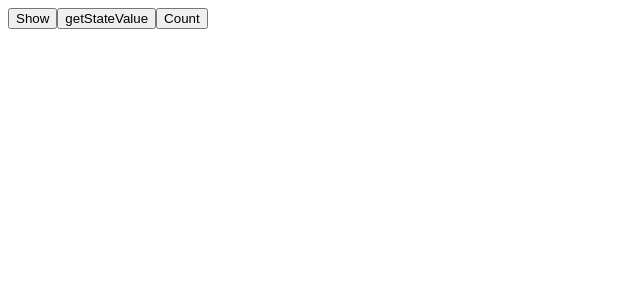
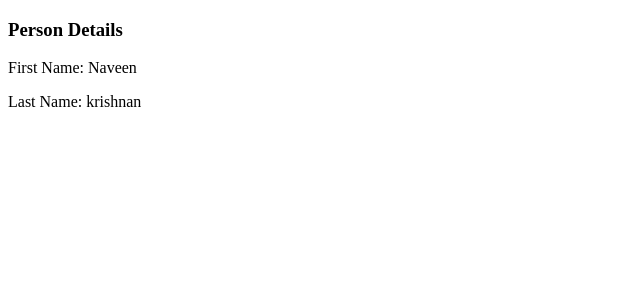
Before and after one commit to NavaneethaKrishnan-S/mastering-react, a React app in the folder react-app/: page / in a window 1280 px wide. Shown: the top 300 px of the page, without its empty margins (0-640 px from the left). Built offline with nearby package versions, Linux system fonts and the light colour scheme; the HTML template or start-up script is replaced by a standard one.

Commit message:
Managing Component State: Choosing the State Structure

```diff
--- a/react-app/src/App.tsx
+++ b/react-app/src/App.tsx
@@ -3,39 +3,27 @@ import "./App.css";
 
 function App() {
   /*
-    1. React updates state asynchronously.
-    2. State is stored outside of components.
-    3. Use hooks at the top level of your component.
+
+  Best Practices:
+
+  1. Avoid redundant state variables.
+  2. Group related variables inside an object.
+  3. Avoid deeply nested structures.
+
   */
-  const [isVisible, setVisibility] = useState(false);
-  const [counter, setCounter] = useState(0);
-  let count = 0;
 
-  // A component re-renders only when its state value changes.
-  const handleClick = () => {
-    setVisibility(true);
-    count++;
-    console.log(isVisible);
-    console.log(count);
-  };
+  const [person, setPerson] = useState({
+    firstName: "Naveen",
+    lastName: "krishnan",
+  });
 
-  // Here, the counter state changes every time, so the component re-renders and the count variable is reset to 0.
-  const handleCounter = () => {
-    setCounter(counter + 1);
-    count++;
-    console.log(counter);
-    console.log(count);
-  };
-
-  const getStateValue = () => {
-    console.log(isVisible);
-  };
+  const [isLoading, setLoading] = useState(false);
 
   return (
     <div>
-      <button onClick={handleClick}>Show</button>
-      <button onClick={getStateValue}>getStateValue</button>
-      <button onClick={handleCounter}>Count</button>
+      <h3>Person Details</h3>
+      <p>First Name: {person.firstName}</p>
+      <p>Last Name: {person.lastName}</p>
     </div>
   );
 }
```
